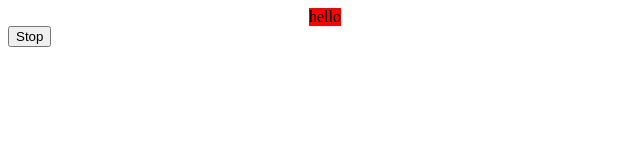
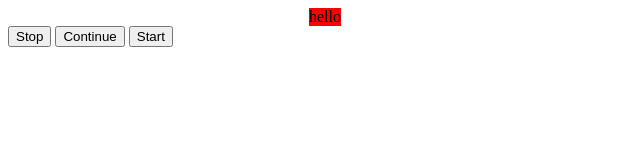
Before and after one commit to k4ml/games, a plain HTML site: page animation/index.html in a window 1280 px wide. Shown: the whole page, without its empty margins (0-640 px from the left). Drawn offline with Linux system fonts and the light colour scheme.

Commit message:
add start/continue button

```diff
--- a/animation/index.html
+++ b/animation/index.html
@@ -13,6 +13,8 @@
 hello
 </div>
 <button id='stop' onclick="doStop()">Stop</button>
+<button id='cont' onclick="doContinue()">Continue</button>
+<button id='start' onclick="doStart()">Start</button>
 <script>
 var box = null;
 var stop = false;
@@ -34,6 +36,17 @@ function doStop() {
     stop = true;
     console.log(stop);
 }
+
+function doStart() {
+    stop = false;
+    box.style.marginLeft = '0px';
+    doMove();
+}
+
+function doContinue() {
+    stop = false;
+    doMove();
+}
 window.onload = init;
 </script>
 </body>
```
